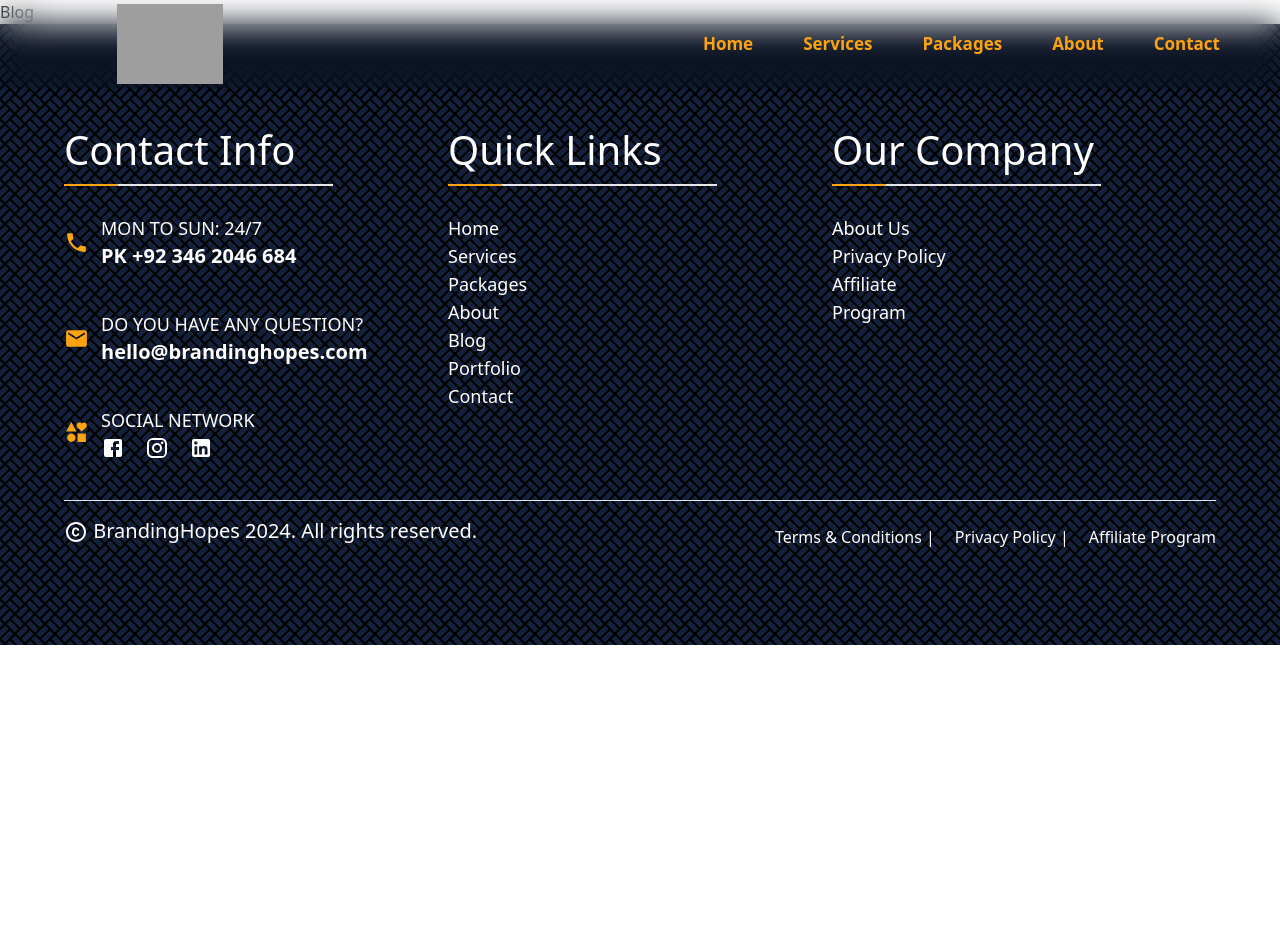
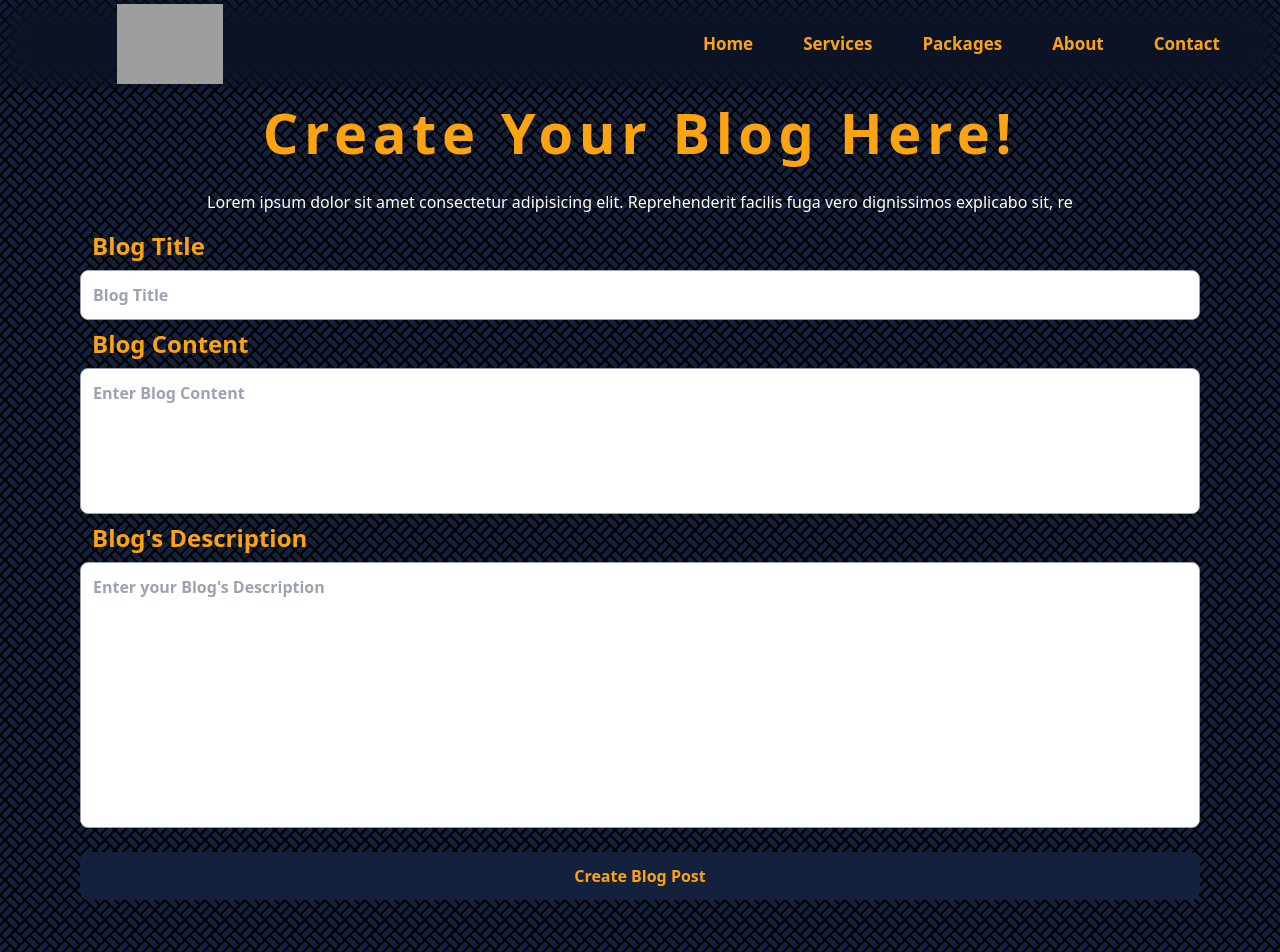
Before and after one commit to HasanCoder66/BRANDING-WORKING, a React (Vite) app in the folder Branding-Frontend/: page /blog in a window 1280 px wide. Shown: the top 952 px of the page. Before the commit the page ends 800 px from the top, so only its background shows below. Built offline with nearby package versions, Linux system fonts and the light colour scheme; grey boxes are pictures that could not be loaded.

Commit message:
blog working

```diff
--- /dev/null
+++ b/Branding-Frontend/src/components/BlogCmpHead.jsx
@@ -0,0 +1,21 @@
+import React from "react";
+
+const BlogCmpHead = () => {
+  return (
+    <div className="row ">
+      <h1 className="text-[#fca311] font-bold text-center text-[3.5rem] tracking-widest mb-[1rem] flex justify-center ">
+        Create Your Blog Here!
+      </h1>
+      <div className="w-[82%] mx-auto">
+        <p className="text-white  text-center mb-[1rem]">
+          Lorem ipsum dolor sit amet consectetur adipisicing elit. Reprehenderit
+          facilis fuga vero dignissimos explicabo sit, re
+
+        </p>
+      </div>
+
+    </div>
+  );
+};
+
+export default BlogCmpHead;
--- /dev/null
+++ b/Branding-Frontend/src/components/BlogView.jsx
@@ -0,0 +1,148 @@
+import React from "react";
+import "./styles/blogview.css";
+// import Button from "../ButtonNew/Button";
+// import { useRef } from "react";
+// import { ToastContainer, toast } from 'react-toastify';
+// import 'react-toastify/dist/ReactToastify.css';
+// import { useNavigate } from "react-router-dom";
+// // import { onAuthStateChanged, auth } from "../../firebase/config.js";
+function BlogView() {
+  // const allBlogs = JSON.parse(localStorage.getItem('allBlogs')) || []
+
+  // const navigate = useNavigate()
+
+  // const user = useRef()
+  // const blogcontent = useRef()
+  // const blogdescription = useRef()
+  // const blogtitle = useRef()
+
+  // function createBlogHandler() {
+  //   // console.log(user.current.value);
+  //   // console.log(blogcontent.current.value);
+  //   // console.log(blogdescription.current.value);
+  //   // console.log(blogtitle.current.value);
+
+  //   const blog = {
+  //     username: user?.current?.value,
+  //     blogcontent: blogcontent?.current?.value,
+  //     blogdescription: blogdescription?.current?.value,
+  //     blogtitle: blogtitle?.current?.value
+  //   }
+
+  //   allBlogs.push(blog)
+
+  //   localStorage.setItem('allBlogs', JSON.stringify(allBlogs))
+  //   toast.success('blog added')
+  //   setTimeout(() => {
+  //     navigate('/')
+  //   }, 5000)
+  // }
+
+  // onAuthStateChanged(auth, (user) => {
+  //   if (user) {
+  //     console.log(user)
+  //     // User is signed in, see docs for a list of available properties
+  //     // https://firebase.google.com/docs/reference/js/auth.user
+  //     const uid = user.uid;
+  //     console.log(uid)
+  //     // ...
+  //   } else {
+  //     // User is signed out
+  //     // ...
+  //   }
+  // });
+
+  {
+    /* lg:px-8 bg-gray-500 shadow-lg shadow-gray-500/ */
+  }
+  {
+    /* <input
+  placeholder="User Name"
+  type="text"
+  className="userInput"
+  // ref={user}
+/> */
+  }
+  return (
+    <form
+      className=" flex flex-col justify-center  rounded-lg  px-[5rem]"
+      // ref={form}
+      // onSubmit={sendEmail}
+    >
+      <div className="flex flex-col ">
+        <label for="name" className="pl-[0.75rem] font-bold text-2xl text-[#fca311] mb-2">
+          Blog Title
+        </label>
+        <input
+          type="name"
+          name="name"
+          id="name"
+          placeholder="Blog Title"
+          className="w-100  py-3 px-3 rounded-lg bg-white border border-gray-400 text-[#14213d] font-semibold focus:border-[#fca311] focus:outline-none "
+          // onChange={(e) => setName(e.target.value)}
+        />
+      </div>
+
+
+      <div className="flex flex-col mt-2">
+        <label for="tel" className="pl-[0.75rem] font-bold text-[#fca311] text-2xl">
+         Blog Content
+        </label>
+
+        <textarea
+          // onChange={(e) => setMessage(e.target.value)}
+          name="message"
+          id="message"
+          cols="0"
+          rows="5"
+          placeholder="Enter Blog Content"
+          className="w-100 mt-2 py-3 px-3 rounded-lg bg-white border border-gray-400 text-gray-800 font-semibold focus:border-[#fca311] focus:outline-none resize-none"
+        ></textarea>
+      </div>
+      <div className="flex flex-col mt-2">
+        <label for="tel" className="pl-[0.75rem] font-bold text-[#fca311] text-2xl">
+          Blog's Description
+        </label>
+
+        <textarea
+          // onChange={(e) => setMessage(e.target.value)}
+          name="message"
+          id="message"
+          cols="0"
+          rows="10"
+          placeholder="Enter your Blog's Description"
+          className="w-100 mt-2 py-3 px-3 rounded-lg bg-white border border-gray-400 text-gray-800 font-semibold focus:border-[#fca311] focus:outline-none resize-none"
+        ></textarea>
+      </div>
+      <button
+        type="submit"
+        className="cursor-pointer    mt-[1.5rem] bg-[#14213d] text-[#fca311] font-bold py-3 px-6 rounded-lg  hover:bg-[#fca311] hover:text-[#fafafa] transition ease-in-out duration-300 "
+      >
+        <span>Create Blog Post</span>
+      </button>
+    </form>
+    // <div className="parent">
+    //   <input
+    //     placeholder="Blog Content"
+    //     // ref={blogcontent}
+    //     type="text"
+    //     className="blogInput w-100 mt-2 py-3 px-3 rounded-lg text-black font-semibold focus:border-[#fca311] focus:outline-none"
+    //   />
+    //   <input
+    //     // ref={blogtitle}
+    //     placeholder=" Blog Title"
+    //     type="text"
+    //     className="blogTitleInput w-100 mt-2 py-3 px-3 rounded-lg  text-black font-semibold focus:border-[#fca311] focus:outline-none"
+    //   />
+    //   <input
+    //     // ref={blogdescription}
+    //     placeholder="Blog description "
+    //     type="text"
+    //     className="blogDescInput w-100 mt-2 py-3 px-3 rounded-lg  text-black font-semibold focus:border-[#fca311] focus:outline-none"
+    //   />
+    //   <Button text='Create Blog' />
+    // </div>
+  );
+}
+
+export default BlogView;
--- a/Branding-Frontend/src/components/TestimonialSlider.jsx
+++ b/Branding-Frontend/src/components/TestimonialSlider.jsx
@@ -34,7 +34,7 @@ const TestimonialSlider = () => {
       containerClass="carousel-container"
     >
       <ClientReview
-        image="https://images.pexels.com/photos/416405/pexels-photo-416405.jpeg?auto=compress&cs=tinysrgb&w=600"
+        image="https://yt3.ggpht.com/y03yJ4RBXAk6ngMs-hFHRwtPDtIFiA83YWDNzqo-DBg4dAvERHCu_y-xuaganp0eM0PTskOQyg=s176-c-k-c0x00ffffff-no-rj"
         role="Web Developer"
         name="Mukhtar"
       />
--- a/Branding-Frontend/src/components/index.js
+++ b/Branding-Frontend/src/components/index.js
@@ -19,6 +19,8 @@ import PackageCard from "./PackageCard";
 import CTA from './CTA'
 import ButtonTwo from "./ButtonTwo";
 import Business from "./Bussiness";
+import BlogView from "./BlogView";
+import BlogCmpHead from "./BlogCmpHead";
 import Footer from "./Footer";
 
 export {
@@ -43,5 +45,7 @@ export {
   CTA,
   ButtonTwo,
   Business,
+  BlogView,
+  BlogCmpHead,
   Footer,
 };
--- /dev/null
+++ b/Branding-Frontend/src/components/styles/blogview.css
@@ -0,0 +1,68 @@
+*{
+    margin: 0;
+    padding: 0;
+    box-sizing: border-box;
+}
+
+
+.parent {
+    display: flex;
+    justify-content: center;
+    align-items: center;
+    flex-direction: column;
+    /* margin: 20px; */
+    margin: 0 auto;
+    padding: 50px;
+    gap: 25px;
+    width: 82%;
+    /* background-image: url('https://img.freepik.com/free-vector/abstract-red-circle-black-background-technology_1142-9839.jpg'); */
+}
+
+.userInput {
+    height: 40px;
+    border-radius: 10px;
+    border: 1px solid gray;
+    font-size: 18px;
+    outline: none;
+    padding-left: 20px;
+}
+.blogInput {
+    outline: none;
+    height: 40px;
+    border-radius: 10px;
+    border: 1px solid gray;
+    font-size: 18px;
+    padding-left: 20px;
+}
+.blogDescInput {
+    outline: none;
+    height: 40px;
+    border-radius: 10px;
+    border: 1px solid gray;
+    font-size: 18px;
+    padding-left: 20px;
+}
+.blogTitleInput {
+    outline: none;
+    height: 40px;
+    border-radius: 10px;
+    border: 1px solid gray;
+    font-size: 18px;
+    padding-left: 20px;
+}
+
+.button{
+    display: flex;
+    justify-content: center;
+    align-items: center;
+    margin-top: 15px;
+    width: 150px;
+    height: 45px;
+    border-radius: 10px;
+    outline: none;
+    color: white;
+    background-color: #e64c3c ;
+    cursor: pointer;
+    border: none;
+    border: 2px solid white;
+}
--- a/Branding-Frontend/src/pages/BlogPage/Blog.jsx
+++ b/Branding-Frontend/src/pages/BlogPage/Blog.jsx
@@ -1,8 +1,12 @@
 import React from 'react'
+import { BlogCmpHead, BlogView } from '../../components'
 
 const Blog = () => {
   return (
-    <div>Blog</div>
+    <div className='w-[100%] landingContainer min-h-[100vh] py-[90px]'>
+      <BlogCmpHead />
+      <BlogView/>
+    </div>
   )
 }
 
--- a/Branding-Frontend/src/pages/HomePage/Home.jsx
+++ b/Branding-Frontend/src/pages/HomePage/Home.jsx
@@ -85,7 +85,7 @@ const HomePage = () => {
         </div>
 
         <Business />
-        {/* <Testimonials /> */}
+        <Testimonials />
         <CTA />
         <Contact />
       </div>
```
